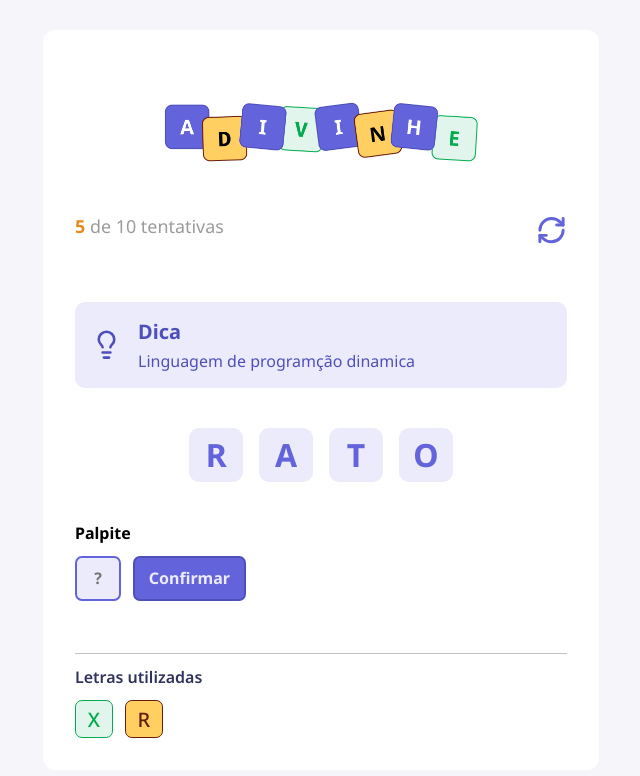
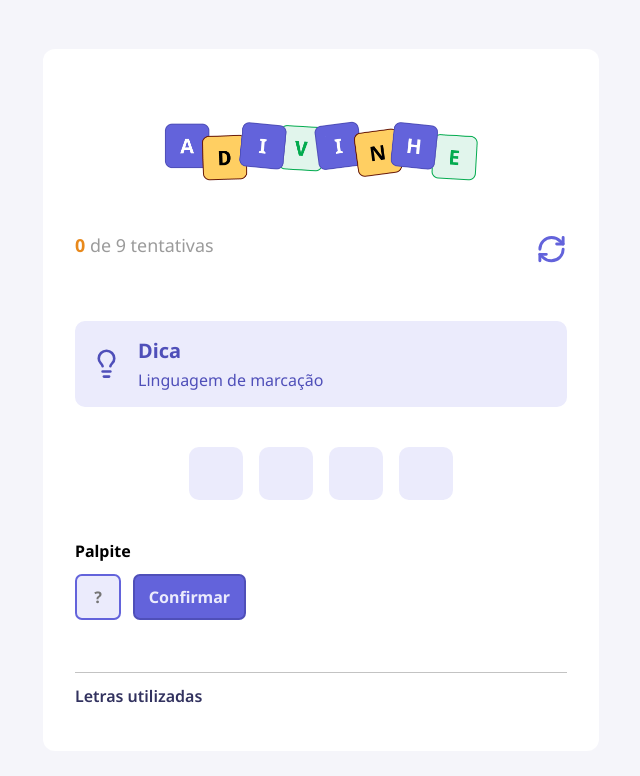
Before and after one commit to MarcosHHOshiro/Guessing-game-react, a React (Vite) app: page / in a window 1280 px wide. Shown: the top 776 px of the page, without its empty margins (319-959 px from the left). Built offline with nearby package versions, Linux system fonts and the light colour scheme; a web font is replaced by a local one.

Commit message:
functions

```diff
--- a/src/App.tsx
+++ b/src/App.tsx
@@ -1,41 +1,116 @@
 
 import styles from './app.module.css'
+import { useEffect, useState } from 'react'
+
+import { WORDS } from './utils/words'
+import type { Challenge } from './utils/words'
 
 import { Header } from "./components/Header"
 import { Tip } from './components/Tip'
 import { Letter } from './components/Letter'
 import { Input } from './components/Input'
 import { Button } from './components/Button'
-import { LetterUsed } from './components/LettersUsed'
+import { LettersUsed, type LettersUsedProps } from './components/LettersUsed'
+
+const ATTEMPTS_MARGIN = 5
 
 function App() {
+  const [score, setScore] = useState(0)
+  const [letter, setLetter] = useState("")
+  const [lettersUsed, setLettersUsed] = useState<LettersUsedProps[]>([])
+  const [challenge, setChallenge] = useState<Challenge | null>(null)
 
   function handleRestart() {
     alert('Reiniciar jogo!')
   }
 
+  function startGame() {
+    const index = Math.floor(Math.random() * WORDS.length)
+    const randomWord = WORDS[index]
+
+    setChallenge(randomWord)
+
+    setScore(0)
+    setLetter("")
+    setLettersUsed([])
+  }
+
+  function handleConfirm() {
+    if (!challenge) {
+      return
+    }
+
+    if (!letter.trim()) {
+      return alert("Digite uma letra!")
+    }
+
+    const value = letter.toUpperCase()
+    const exists = lettersUsed.find((used) => used.value.toUpperCase() === value)
+
+    if (exists) {
+      setLetter("")
+      return alert("Voce já utilizou a letra " + value)
+    }
+
+    const hits = challenge.word.toUpperCase().split("").filter((char) =>
+      char === value).length
+
+    const correct = hits > 0
+    const currentScore = score + hits
+
+    setLettersUsed((prevState) => [...prevState, { value, correct }])
+    setScore(currentScore)
+    setLetter("")
+  }
+
+  useEffect(() => {
+    startGame()
+  }, [])
+
+  if (!challenge) {
+    return
+  }
+
   return (
     <div className={styles.container}>
       <main>
-        <Header current={5} max={10} onRestart={handleRestart} />
+        <Header
+          current={lettersUsed.length}
+          max={challenge.word.length + ATTEMPTS_MARGIN}
+          onRestart={handleRestart}
+        />
 
-        <Tip tip="Linguagem de programção dinamica"></Tip>
+        <Tip tip={challenge.tip}></Tip>
 
         <div className={styles.word}>
-          <Letter value="R"></Letter>
-          <Letter value="a"></Letter>
-          <Letter value="t"></Letter>
-          <Letter value="o"></Letter>
+          {
+            challenge.word.split("").map((letter, index) => {
+              const letterUsed = lettersUsed.find((used) => used.value.toUpperCase() === letter.toUpperCase())
+
+              return (
+                <Letter
+                  key={index}
+                  value={letterUsed?.value}
+                  color={letterUsed?.correct ? "correct" : "default"}
+                />
+              )
+            })
+          }
         </div>
 
         <h4>Palpite</h4>
 
         <div className={styles.guess}>
-          <Input autoFocus maxLength={1} placeholder='?' />
-          <Button title='Confirmar'></Button>
+          <Input
+            autoFocus
+            maxLength={1}
+            placeholder='?'
+            value={letter}
+            onChange={(e) => setLetter(e.target.value)} />
+          <Button title='Confirmar' onClick={handleConfirm} />
         </div>
 
-        <LetterUsed />
+        <LettersUsed data={lettersUsed} />
       </main>
     </div>
   )
--- a/src/components/LettersUsed/index.tsx
+++ b/src/components/LettersUsed/index.tsx
@@ -2,14 +2,30 @@ import styles from "./styles.module.css"
 
 import { Letter } from "../Letter"
 
-export function LetterUsed() {
+export type LettersUsedProps = {
+    value: string
+    correct: boolean
+}
+
+type Props = {
+    data: LettersUsedProps[]
+}
+
+export function LettersUsed({ data }: Props) {
     return (
         <div className={styles.lettersUsed}>
             <h5>Letras utilizadas</h5>
 
             <div>
-                <Letter value="X" size="small" color="correct" />
-                <Letter value="R" size="small" color="wrong" />
+                {
+                    data.map(({ value, correct }) => (
+                        <Letter
+                            value={value}
+                            size="small"
+                            color={correct ? "correct" : "wrong"}
+                        />
+                    ))
+                }
             </div>
         </div>
     )
```
